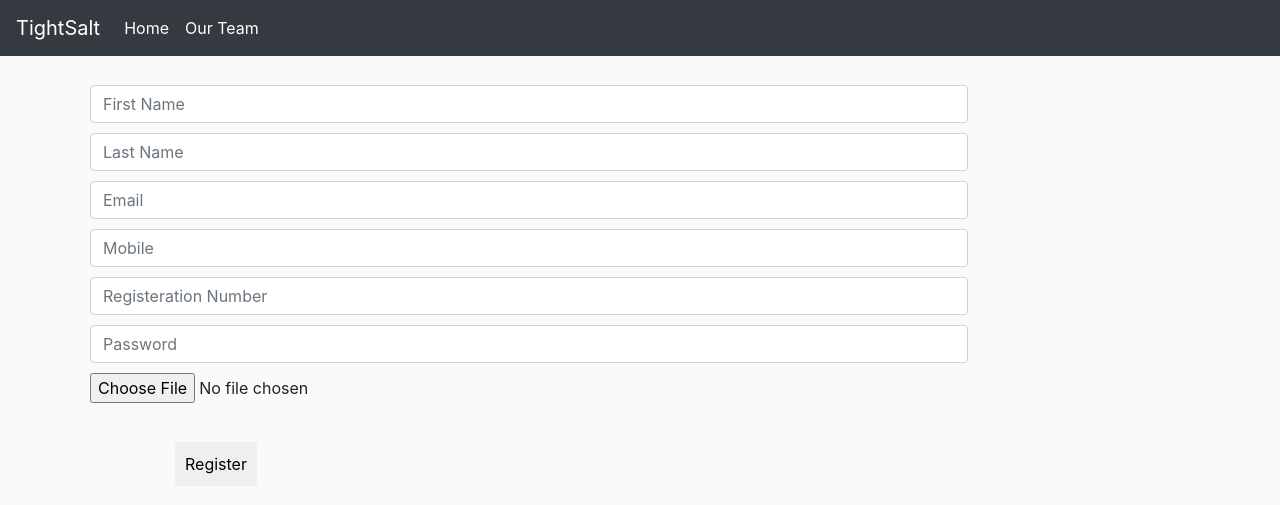
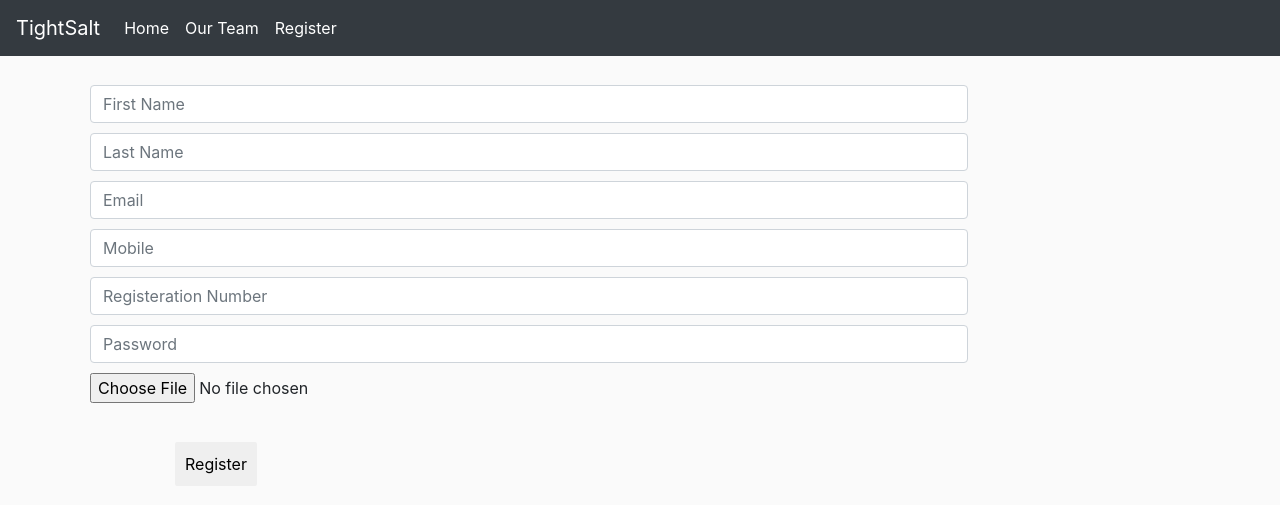
Before and after one commit to AryanBhirud/DevSoc-23, a Django app: template TightSalt/WebPortal/templates/WebPortal/register.html in a window 1280 px wide. Shown: the top 505 px of the page. Run offline with Django 4.2, Linux system fonts and the light colour scheme; the template is opened without the code that fills it, so the values that code supplies are empty; some libraries are stand-ins or nearby versions.

Commit message:
added register to the navbar

```diff
--- a/TightSalt/WebPortal/templates/WebPortal/main.html
+++ b/TightSalt/WebPortal/templates/WebPortal/main.html
@@ -34,6 +34,9 @@
                 <li class="nav-item active">
                     <a class="nav-link" href="{% url 'team' %}">Our Team <span class="sr-only">(current)</span></a>
                 </li>
+		<li class="nav-item active">
+                    <a class="nav-link" href="{% url 'register' %}">Register<span class="sr-only">(current)</span></a>
+                </li>
             </ul>
 
         </div>
```
